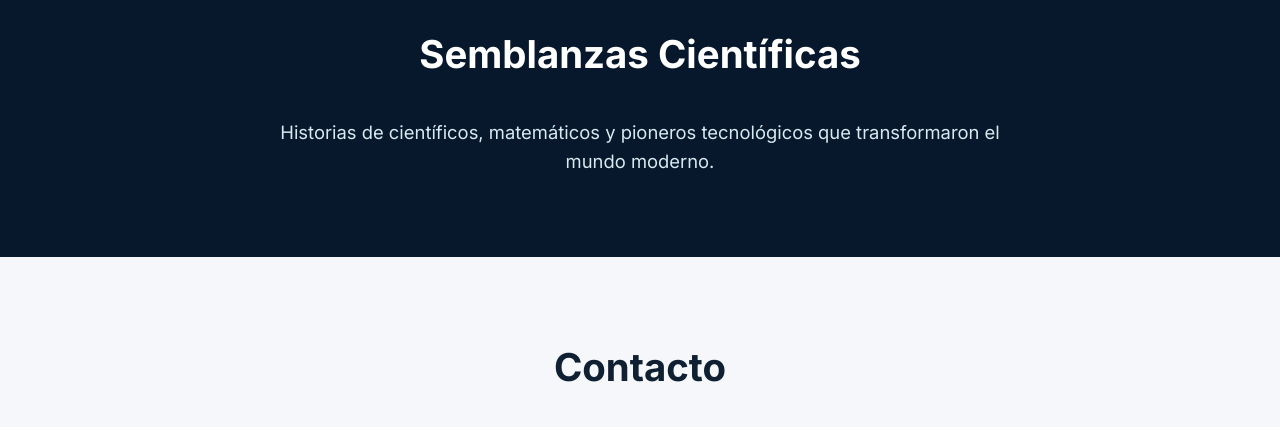
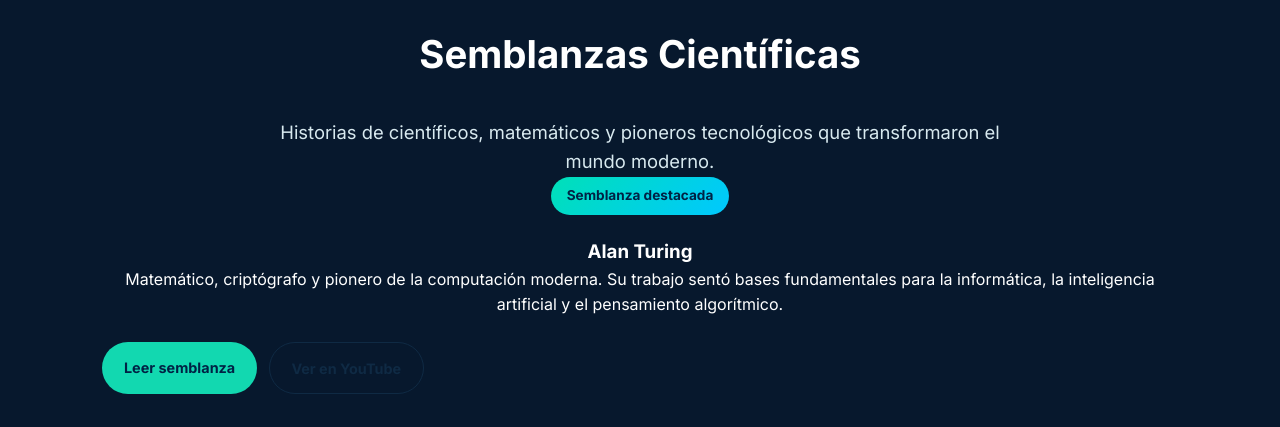
Before and after one commit to ProfTodoMundo/analiticaaplicada.mx, a plain HTML site: page index.html in a window 1280 px wide. Shown: the part 3029-3456 px from the top of the page. Drawn offline with Linux system fonts and the light colour scheme.

Commit message:
Alan Turing

```diff
--- a/index.html
+++ b/index.html
@@ -432,16 +432,56 @@
 
     </section>
 
-    <section id="semblanzas" class="section dark-section">
+   <section id="semblanzas" class="section dark-section">
 
-        <h2>Semblanzas Científicas</h2>
+    <h2>Semblanzas Científicas</h2>
 
-        <p class="section-text">
-            Historias de científicos, matemáticos y pioneros
-            tecnológicos que transformaron el mundo moderno.
-        </p>
+    <p class="section-text">
+        Historias de científicos, matemáticos y pioneros tecnológicos
+        que transformaron el mundo moderno.
+    </p>
 
-    </section>
+    <div class="semblance-card">
+
+        <div class="semblance-content">
+
+            <span class="course-badge">
+                Semblanza destacada
+            </span>
+
+            <h3>Alan Turing</h3>
+
+            <p>
+                Matemático, criptógrafo y pionero de la computación moderna.
+                Su trabajo sentó bases fundamentales para la informática,
+                la inteligencia artificial y el pensamiento algorítmico.
+            </p>
+
+            <div class="course-actions">
+
+                <a href="pdf/alan_turin_og.pdf"
+                   class="btn-card"
+                   target="_blank">
+
+                   Leer semblanza
+
+                </a>
+
+                <a href="https://www.youtube.com/shorts/-z9oDwWLD18"
+                   class="btn-card secondary light"
+                   target="_blank">
+
+                   Ver en YouTube
+
+                </a>
+
+            </div>
+
+        </div>
+
+    </div>
+
+</section>
 
     <section id="contacto" class="section">
 
```
Also changed, not shown: 1 other file.
